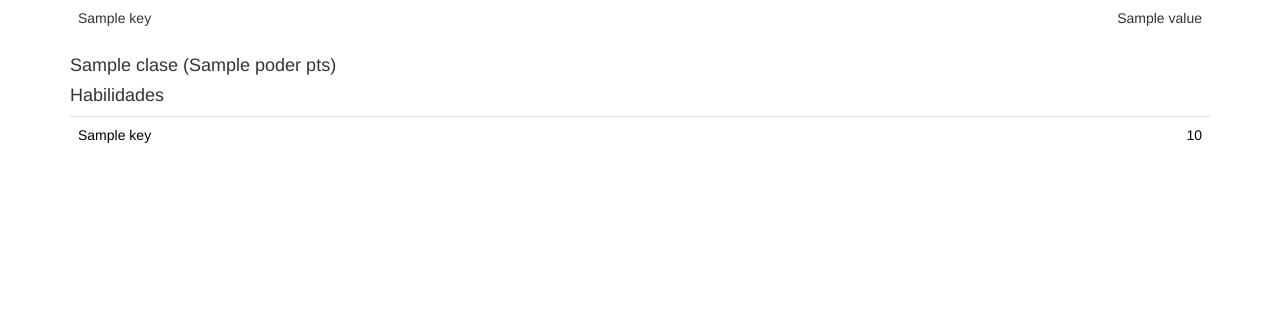
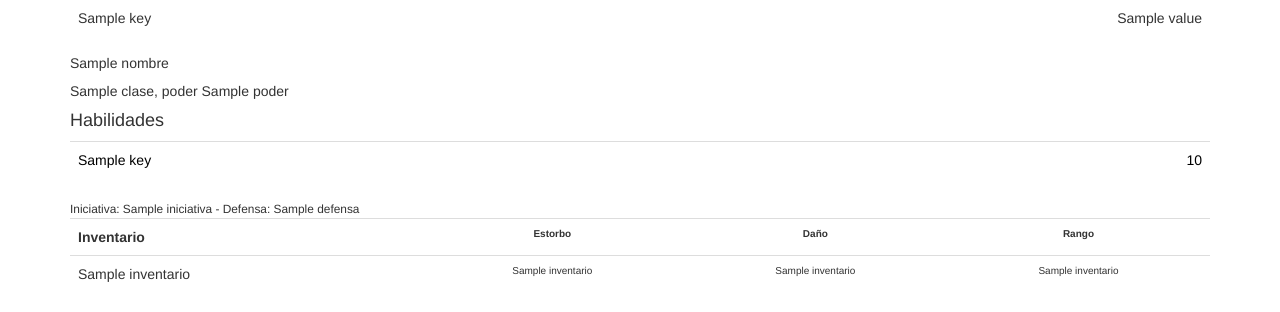
Before and after one commit to kodexArg/CreadorPJ, a Flask app: template templates/inicio.html in a window 1280 px wide. Shown: the part 535-847 px from the top of the page. Before the commit the page ends 678 px from the top, so only its background shows below. Run offline with Flask 2, Linux system fonts and the light colour scheme; the template is opened without the code that fills it: most values are stand-ins (such as "Sample title", 1, 10 or a date in 2020); some libraries are stand-ins or nearby versions.

Commit message:
Inventario ok

```diff
--- a/main.py
+++ b/main.py
@@ -22,13 +22,60 @@ def main():
     if request.method == 'GET' and request.args.get('poder', False):
         atributos = randomizar_atributos(data)
         habilidades = randomizar_habilidades(data, atributos)
-        nombre = randomizar_nombre(data.args.get('sexo'))
+        nombre = randomizar_nombre(data)
+        iniciativa = roll_iniciativa(atributos, habilidades)
+        defensa = roll_defensa(atributos, habilidades)
+        inventario = randomizar_inventario(data, habilidades)
 
         return render_template('inicio.html', opciones=CLASES, data=data,
-            atributos=atributos, habilidades=habilidades)
+            atributos=atributos, habilidades=habilidades, nombre=nombre,
+            iniciativa=iniciativa, defensa=defensa, inventario=inventario)
     else:
         return render_template('inicio.html', opciones=CLASES, data=data)
 
+
+def roll_objetivo(objetivo):
+    d = sorted([np.random.randint(1, 10), np.random.randint(1, 10), np.random.randint(1, 10)])
+    return d[objetivo-1]
+
+
+def roll_defensa(a, h):
+    defensa_row = a.iloc[2]
+    defensa = int(defensa_row[0])
+
+    for i, row in h.iterrows():
+        if i == "Esquivar":
+            esquivar = row['VALOR']
+            defensa = esquivar
+
+    return str(defensa+10)
+
+
+def roll_iniciativa(a, h):
+    iniciativa_row = a.iloc[4]
+    iniciativa = int(iniciativa_row[0])
+
+    for i, row in h.iterrows():
+        if i == "Reflejos":
+            reflejo = row['VALOR']
+            iniciativa = reflejo
+
+    return str(iniciativa) + ' + 1o3d10'
+
+
+def randomizar_inventario(data, habilidades):
+    inventario = pd.read_json('static/inventario.json')
+    hab_pj = habilidades.index.tolist()
+    selection = []
+
+    for inv in inventario:
+        if inv in hab_pj:
+            inv_posible = inventario[inv].dropna()
+            for item, atr in inv_posible.iteritems():
+                if np.random.random() <= atr[0]:
+                    selection.append([item, atr])
+
+    return selection
 
 def randomizar_atributos(data):
     c = data['clase']
@@ -36,8 +83,9 @@ def randomizar_atributos(data):
     sel_df = df_clases[[c]]\
         .apply(lambda x: np.round(x * p * np.random.normal(1, 0.1)), axis=1)\
         .astype(np.int)\
-        .clip(upper=11, lower=4)
+        .clip(upper=10, lower=4)
     return sel_df
+
 
 def randomizar_habilidades(data, atributos):
     c = data['clase']
@@ -54,13 +102,47 @@ def randomizar_habilidades(data, atributos):
             h_valor = h_wiggle + int(atributos[c][atribs])      #aumento base
             hlist.append([hkey, int(atributos[c][atribs]), h_inicial, h_wiggle, h_valor])
 
-    df_habilidades = pd.DataFrame(hlist, columns=['HABILIDAD', 'ATR', 'INI', 'WIG', 'VALOR']).sample(n=9)
+    df_habilidades = pd.DataFrame(hlist, columns=['HABILIDAD', 'ATR', 'INI', 'WIG', 'VALOR']).sample(n=12)
     df_habilidades = df_habilidades[['HABILIDAD','VALOR']].set_index('HABILIDAD').sort_values(by=['VALOR'], ascending=False)
 
     return df_habilidades
 
-def randomizar_nombre(sexo):
-    print(sexo)
+
+def randomizar_nombre(data):
+    if data['sexo'] == 'Mujer':
+        nombres = pd.read_csv('static/spanish-names/mujeres.csv')
+    else:
+        nombres = pd.read_csv('static/spanish-names/hombres.csv')
+
+    apellidos = pd.read_csv('static/spanish-names/apellidos.csv')
+
+    todrop = nombres[nombres['edad_media'] > int(data['poder'])].index
+    nombres.drop(todrop, inplace=True)
+    nombres_max = np.max(nombres[['frec']])
+
+    pruebas = 0
+    while pruebas < 200:
+        pruebas += 1
+        test = nombres.sample(n=1)
+        chances_aceptar = np.float(test['frec'].values[0]/nombres_max)
+        if np.random.random() < chances_aceptar:
+            break
+    nombre = test['nombre'].values[0]
+    e = test['edad_media'].values[0]
+    if e < 15:
+        e = 15 + np.random.randint(0,10)
+    edad = str(int(e))
+
+    pruebas = 0
+    while pruebas < 200:
+        pruebas += 1
+        test = apellidos.sample(n=1)
+        chances_aceptar = np.float(test['frec_pri'].values[0]/nombres_max)
+        if np.random.random() < chances_aceptar:
+            break
+    apellido = test['apellido'].values[0]
+
+    return nombre+'<br><small>'+apellido+' '+edad+' años</small>'
 
 
 if __name__ == '__main__':
--- a/templates/inicio.html
+++ b/templates/inicio.html
@@ -1,5 +1,5 @@
 {% extends 'bootstrap/base.html' %}
-{% block title %}{{ data.clase }} ({{ data.poder }} pts){% endblock %}
+{% block title %}{{ data.clase }} {{ nombre }} ({{ data.poder }} pts){% endblock %}
 {% block content %}
    <div class="container p-1 my-1" id="conent">
          <form method="GET" class="form-inline">
@@ -36,7 +36,9 @@
    <div class="container" id="conent">
       <div class="card-columns">
          <div class="card border-secondary">
-            <img class="card-img-top" style="height:500px; width:350px" src="/static/img/{{ data['clase'] }}_{{ data['sexo'] }}_01.png" alt="{{ data['clase'] }}_{{ data['sexo'] }}_01.png">
+            <img class="card-img-top" style="height:500px; width:350px"
+                        src="/static/img/{{ data['clase'] }}_{{ data['sexo']}}_01.png"
+                        alt="{{ data['clase'] }}_{{ data['sexo'] }}_01.png">
             <div class="card-body">
                <table class="table table-sm">
                   {% for key, value in atributos.iterrows() %}
@@ -55,7 +57,8 @@
          <div class="card border-secondary">
             <div class="card-header">
                <p class="card-text">
-                  <h4>{{ data.clase }} ({{ data.poder }} pts)</h4>
+                  <h5>{{ nombre | safe }}</h5>
+                  {{ data.clase }}, poder {{ data.poder }}
                </p>
             </div>
             <div class="card-body">
@@ -75,6 +78,35 @@
                   {% endfor %}
                </table>
             </div>
+            <div class="card-footer">
+               <small>
+                  Iniciativa: {{ iniciativa }} - Defensa: {{ defensa }}
+               </small>
+            </div>
+         </div>
+         <div class="card border-secondary">
+            <div>
+               <div class="card-body">
+                  <div class="card-text">
+                     <table class="table table-sm">
+                        <tr>
+                           <th>Inventario</th>
+                           <th style="text-align: center; font-size:10px">Estorbo</th>
+                           <th style="text-align: center; font-size:10px">Daño</th>
+                           <th style="text-align: center; font-size:10px">Rango</th>
+                        </tr>
+                        {% for i, v in inventario %}
+                        <tr>
+                           <td>{{ i }}</td>
+                           <td style="text-align: center; font-size:10px">{{ v[1] }}</td>
+                           <td style="text-align: center; font-size:10px">{{ v[2] }}</td>
+                           <td style="text-align: center; font-size:10px">{{ v[3] }}</td>
+                        </tr>
+                        {% endfor %}
+                     </table>
+                  </div>
+               </div>
+            </div>
          </div>
       </div>
    </div>
```
Also changed, not shown: static/inventario.json (added, +81 -0 lines), static/img/001.png (deleted), static/img/002.png (deleted), static/img/003.png (deleted), static/img/004.png (deleted), static/img/Bribón_Hombre_01.png, static/img/Bribón_Mujer_01.png (added), static/img/Charlatán_Hombre_01.png (added), static/img/Charlatán_Mujer_01.png (added), static/img/Cultista_Hombre_01.png, static/img/Cultista_Mujer_01.png, static/img/Milicia_Hombre_01.png, static/img/Milicia_Mujer_01.png, static/img/Sectario_Mujer_01.png (deleted), 4 more files.
